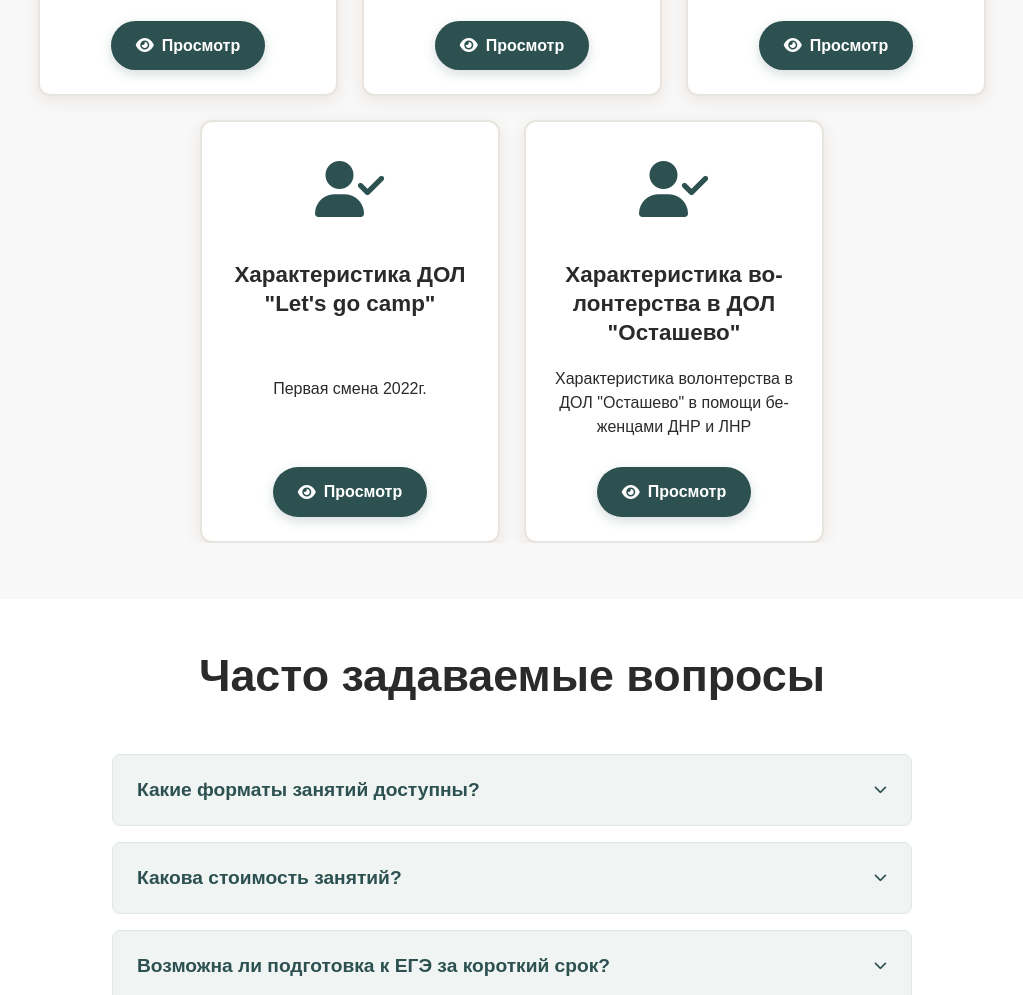
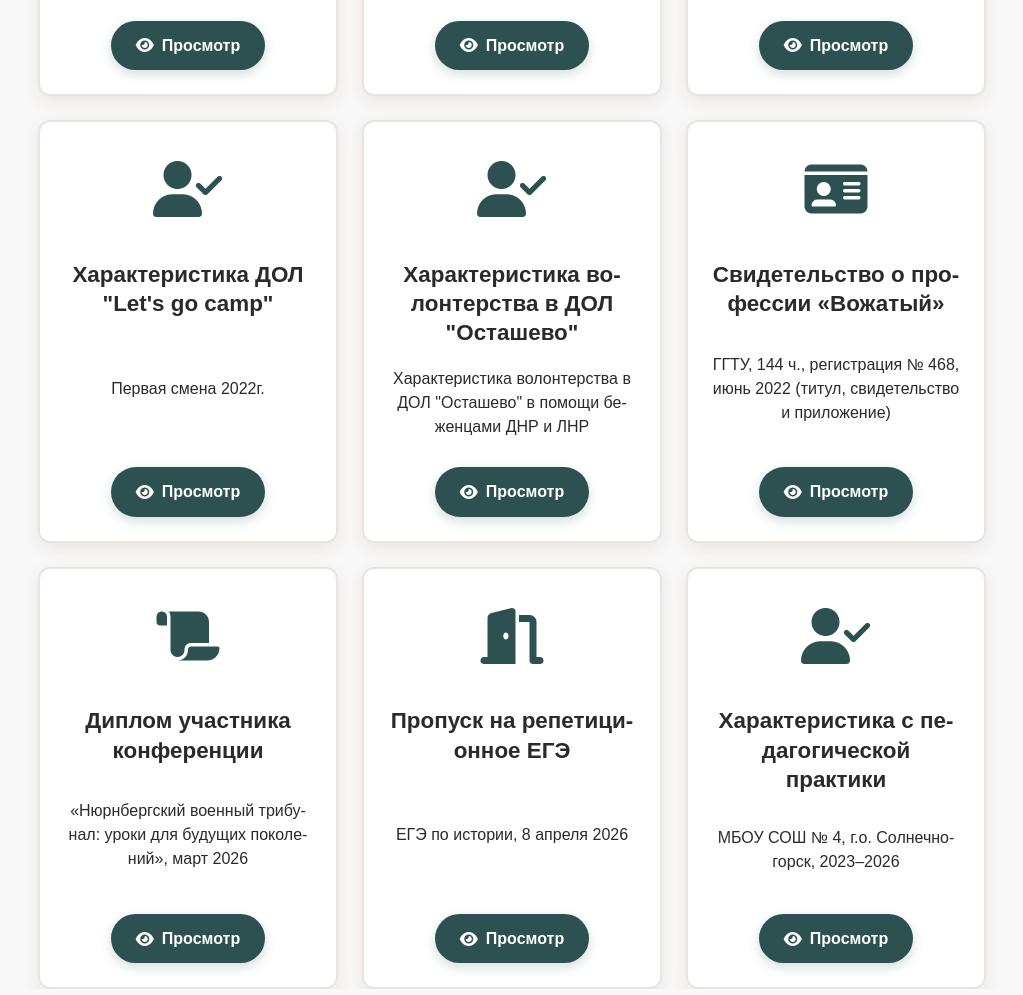
Before and after one commit to TechByteSo/MaxTeachCard, a website: page index.html in a window 1280 px wide. Shown: the part 4272-5267 px from the top of the page, without its empty margins (128-1151 px from the left). Drawn offline with Linux system fonts and the light colour scheme; a web font is replaced by a local one.

Commit message:
Документы: PDF из Документ 1–10 переименованы, свидетельство и СОШ4 объединены, карточки на сайте
Co-authored-by: Cursor <cursoragent@cursor.com>

```diff
--- a/index.html
+++ b/index.html
@@ -1205,6 +1205,10 @@
                     <div class="documents__card"><div class="documents__icon"><i class="fas fa-medal"></i></div><h3>Благодарность Юнармии</h3><p>Благодарность от Всероссийского движения "Юнармия"</p><div class="documents__actions"><a href="documents/ЮнАрмия Благодарность.pdf" class="documents__btn" target="_blank" rel="noopener noreferrer"><i class="fas fa-eye"></i> Просмотр</a></div></div>
                     <div class="documents__card"><div class="documents__icon"><i class="fas fa-user-check"></i></div><h3>Характеристика ДОЛ "Let's go camp"</h3><p>Первая смена 2022г.</p><div class="documents__actions"><a href="documents/Характеристика Летнего лагеря.pdf" class="documents__btn" target="_blank" rel="noopener noreferrer"><i class="fas fa-eye"></i> Просмотр</a></div></div>
                     <div class="documents__card"><div class="documents__icon"><i class="fas fa-user-check"></i></div><h3>Характеристика волонтерства в ДОЛ "Осташево"</h3><p>Характеристика волонтерства в ДОЛ "Осташево" в помощи беженцами ДНР и ЛНР</p><div class="documents__actions"><a href="documents/Характеристика волонтерства в ДОЛ Осташево.pdf" class="documents__btn" target="_blank" rel="noopener noreferrer"><i class="fas fa-eye"></i> Просмотр</a></div></div>
+                    <div class="documents__card"><div class="documents__icon"><i class="fas fa-id-card"></i></div><h3>Свидетельство о профессии «Вожатый»</h3><p>ГГТУ, 144 ч., регистрация № 468, июнь 2022 (титул, свидетельство и приложение)</p><div class="documents__actions"><a href="documents/Свидетельство вожатый ГГТУ 2022.pdf" class="documents__btn" target="_blank" rel="noopener noreferrer"><i class="fas fa-eye"></i> Просмотр</a></div></div>
+                    <div class="documents__card"><div class="documents__icon"><i class="fas fa-scroll"></i></div><h3>Диплом участника конференции</h3><p>«Нюрнбергский военный трибунал: уроки для будущих поколений», март 2026</p><div class="documents__actions"><a href="documents/Диплом конференция Нюрнбергский трибунал 2026.pdf" class="documents__btn" target="_blank" rel="noopener noreferrer"><i class="fas fa-eye"></i> Просмотр</a></div></div>
+                    <div class="documents__card"><div class="documents__icon"><i class="fas fa-door-open"></i></div><h3>Пропуск на репетиционное ЕГЭ</h3><p>ЕГЭ по истории, 8 апреля 2026</p><div class="documents__actions"><a href="documents/Пропуск репетиционное ЕГЭ история 2026.pdf" class="documents__btn" target="_blank" rel="noopener noreferrer"><i class="fas fa-eye"></i> Просмотр</a></div></div>
+                    <div class="documents__card"><div class="documents__icon"><i class="fas fa-user-check"></i></div><h3>Характеристика с педагогической практики</h3><p>МБОУ СОШ № 4, г.о. Солнечногорск, 2023–2026</p><div class="documents__actions"><a href="documents/Характеристика СОШ 4 Солнечногорск практика 2026.pdf" class="documents__btn" target="_blank" rel="noopener noreferrer"><i class="fas fa-eye"></i> Просмотр</a></div></div>
                 </div>
             </div>
 
@@ -1212,6 +1216,8 @@
                 <div class="documents__grid">
                     <div class="documents__card"><div class="documents__icon"><i class="fas fa-award"></i></div><h3>Сертификат МинОбрнауки</h3><p>Сертификат Министерства образования и науки</p><div class="documents__actions"><a href="documents/Сертификат МинОбраз.pdf" class="documents__btn" target="_blank" rel="noopener noreferrer"><i class="fas fa-eye"></i> Просмотр</a></div></div>
                     <div class="documents__card"><div class="documents__icon"><i class="fas fa-certificate"></i></div><h3>Сертификат Минпросвещения</h3><p>Сертификат Министерства просвещения РФ</p><div class="documents__actions"><a href="documents/Сертификат Минпросвещения.pdf" class="documents__btn" target="_blank" rel="noopener noreferrer"><i class="fas fa-eye"></i> Просмотр</a></div></div>
+                    <div class="documents__card"><div class="documents__icon"><i class="fas fa-certificate"></i></div><h3>Сертификат «Шаг в профессию»</h3><p>Участник внутреннего этапа регионального конкурса, апрель 2023</p><div class="documents__actions"><a href="documents/Сертификат Шаг в профессию участник 2023.pdf" class="documents__btn" target="_blank" rel="noopener noreferrer"><i class="fas fa-eye"></i> Просмотр</a></div></div>
+                    <div class="documents__card"><div class="documents__icon"><i class="fas fa-trophy"></i></div><h3>Диплом III степени «Шаг в профессию»</h3><p>Победитель внутреннего этапа, апрель 2023</p><div class="documents__actions"><a href="documents/Диплом Шаг в профессию III степень 2023.pdf" class="documents__btn" target="_blank" rel="noopener noreferrer"><i class="fas fa-eye"></i> Просмотр</a></div></div>
                 </div>
             </div>
         </div>
```
Also changed, not shown: 7 other files.
